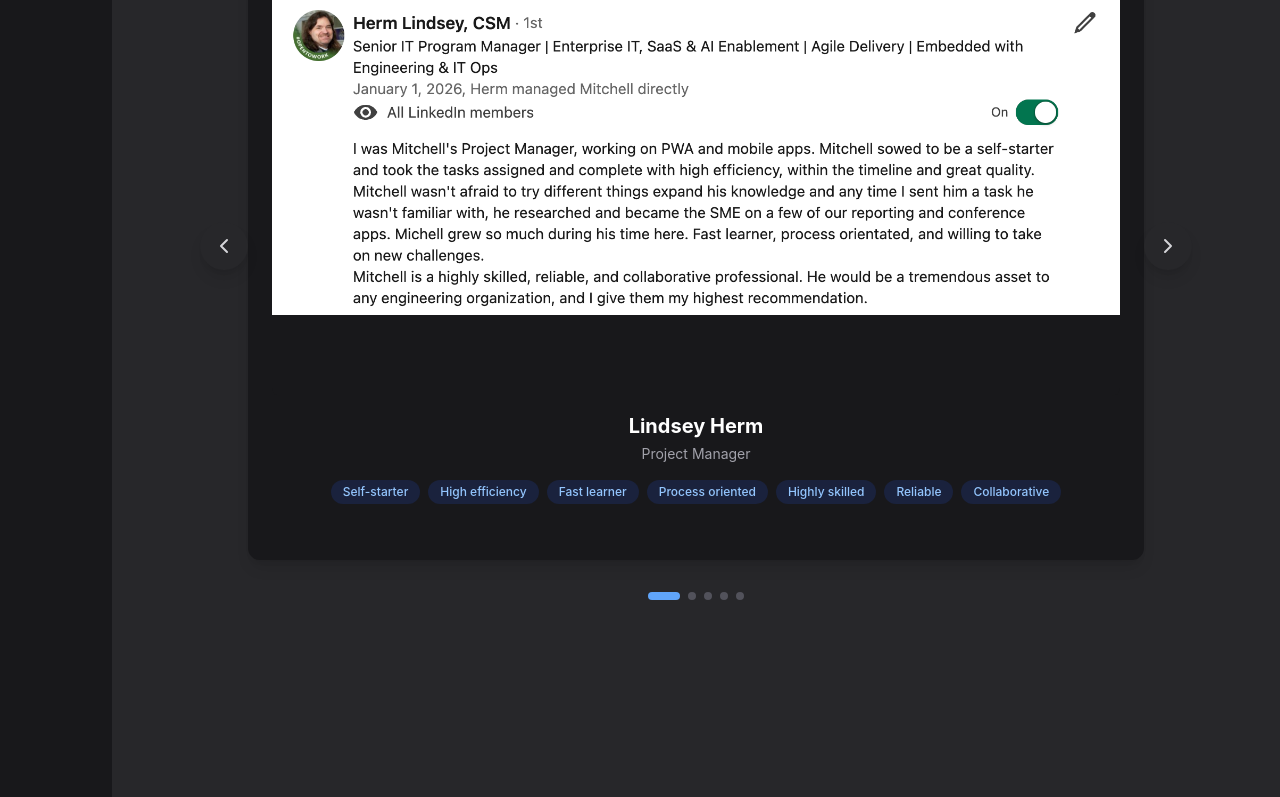
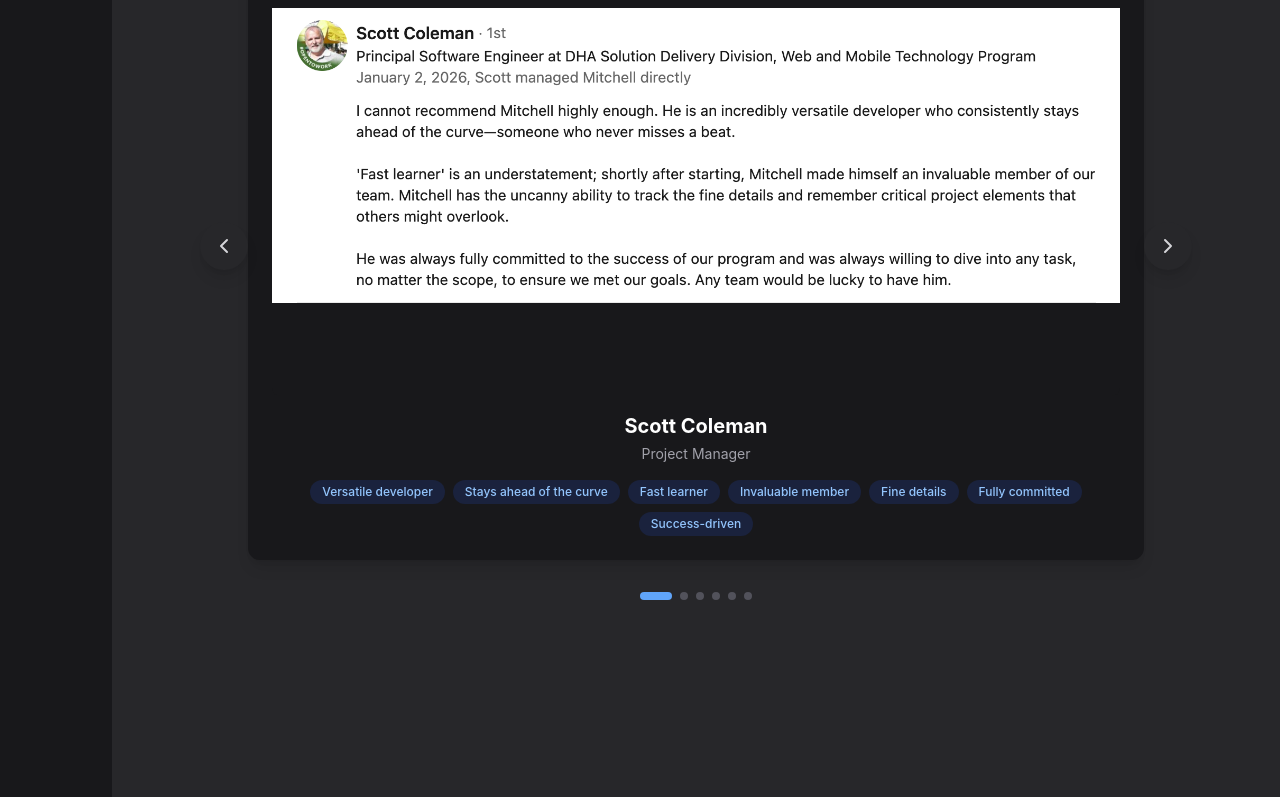
Before and after one commit to mitchellnkeo/portfolio, a React (Vite) app: page / in a window 1280 px wide. Shown: the part 7190-7987 px from the top of the page. Built offline with nearby package versions, Linux system fonts and the light colour scheme.

Commit message:
Scott Coleman review added

```diff
--- a/src/components/sections/Testimonials.tsx
+++ b/src/components/sections/Testimonials.tsx
@@ -1,5 +1,6 @@
 import { useState, useEffect } from 'react';
 import { X, ChevronLeft, ChevronRight } from 'lucide-react';
+import scottColemanReview from '../../assets/images/Reviews/ScottColemanReview.png';
 import ethanReview from '../../assets/images/Reviews/EthanReview.png';
 import scottReview from '../../assets/images/Reviews/ScottReview.png';
 import timReview from '../../assets/images/Reviews/TimReview.png';
@@ -14,6 +15,12 @@ interface Testimonial {
 }
 
 const reviews: Testimonial[] = [
+  {
+    image: scottColemanReview,
+    name: 'Scott Coleman',
+    relationship: 'Project Manager',
+    keywords: ['Versatile developer', 'Stays ahead of the curve', 'Fast learner', 'Invaluable member', 'Fine details', 'Fully committed', 'Success-driven']
+  },
   {
     image: hermReview,
     name: 'Lindsey Herm',
```
Also changed, not shown: src/assets/images/Reviews/ScottColemanReview.png (added).
